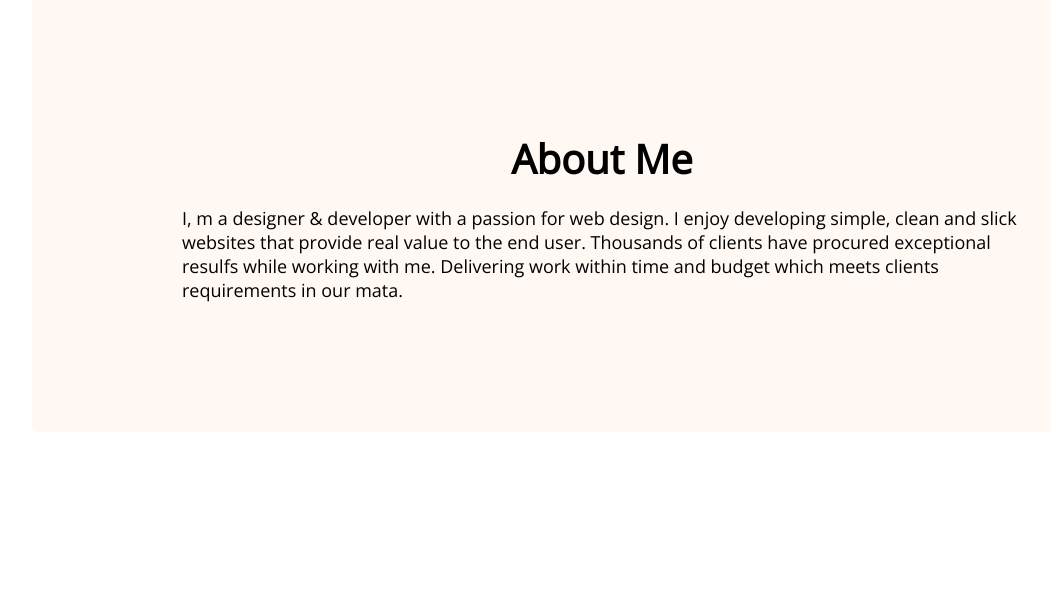
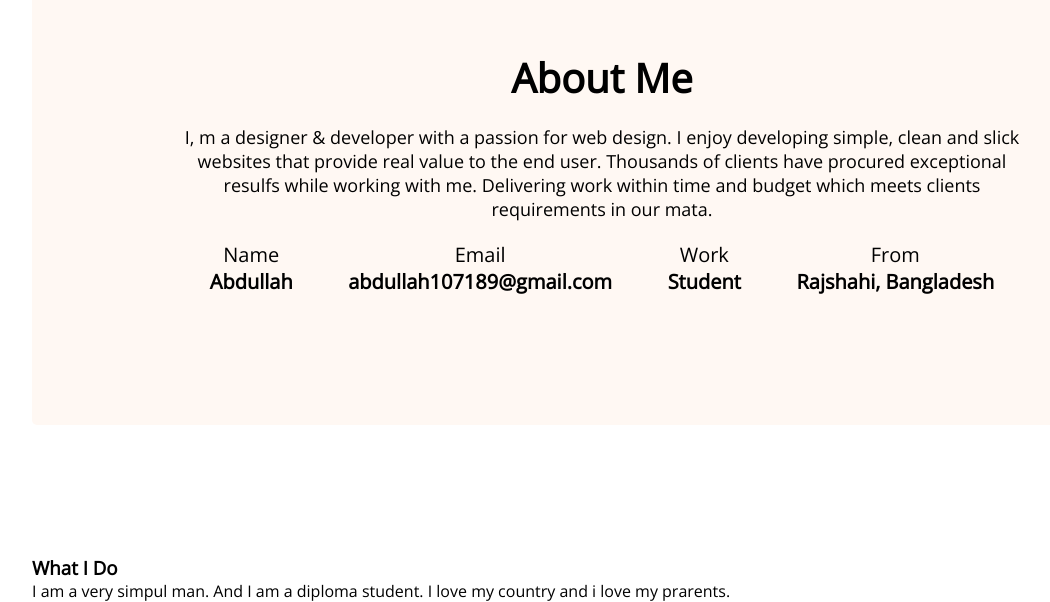
Before and after one commit to abdullah107189/developer-portfolio, a plain HTML site: page index.html in a window 1280 px wide. Shown: the part 1212-1814 px from the top of the page, without its empty margins (38-1088 px from the left). Before the commit the page ends 1774 px from the top, so only its background shows below. Drawn offline with nearby package versions, Linux system fonts and the light colour scheme.

Commit message:
about section ta complete korlam

```diff
--- a/fortfolio.css
+++ b/fortfolio.css
@@ -107,6 +107,7 @@ main {
 .section {
     background: #FFF8F3;
     border-radius: 5px;
+    text-align: center;
     padding: 130px 150px;
     margin-top: 130px;
     margin-bottom: 130px;
@@ -117,10 +118,9 @@ main {
 }
 
 .about_me {
-    text-align: center;
     font-size: 40px;
     margin-bottom: 20px;
-    margin-top: 131px;
+    margin-top: 50px;
 
 
 }
@@ -134,3 +134,25 @@ main {
     font-size: 18px;
     fo
 }
+
+/* about er nijer imformation set kora */
+.about_info {
+    justify-content: space-around;
+    margin-top:20px;
+    display: flex;
+}
+
+
+
+.about_info_first {
+    font-weight: 400;
+    font-size: 20px;}
+.about_info_details:hover .about_info_first{
+    text-shadow: 1px 1px 2px #fd6e0a;
+
+}
+
+.about_info_second {
+    font-weight: 700;
+    font-size: 20px;
+}
--- a/index.html
+++ b/index.html
@@ -45,8 +45,35 @@
             <p class="about_p">
                 I, m a designer & developer with a passion for web design. I enjoy developing simple, clean and slick websites that provide real value to the end user. Thousands of clients have procured exceptional resulfs while working with me. Delivering work within time and budget which meets clients requirements in our mata.
             </p>
+            <div class="about_info">
+                <div class="about_info_details">
+                    <p class="about_info_first">Name</p>
+                    <p class="about_info_second">Abdullah</p>
+                </div>
+                <div class="about_info_details">
+                    <p class="about_info_first">Email</p>
+                    <p class="about_info_second">abdullah107189@gmail.com</p>
+                </div>
+                <div class="about_info_details">
+                    <p class="about_info_first">Work</p>
+                    <p class="about_info_second">Student</p>
+                </div>
+                <div class="about_info_details">
+                    <p class="about_info_first">From</p>
+                    <p class="about_info_second">Rajshahi, Bangladesh</p>
+                </div>
 
+            </div>
         </section>
+
+
+        <div class="what-i-do">
+            <h3>What I Do</h3>
+            <p class="work-info">
+                I am a very simpul man. And I am a diploma student. I love my country and i love my prarents.
+            </p>
+        </div>
+
 
     </main>
 
```
